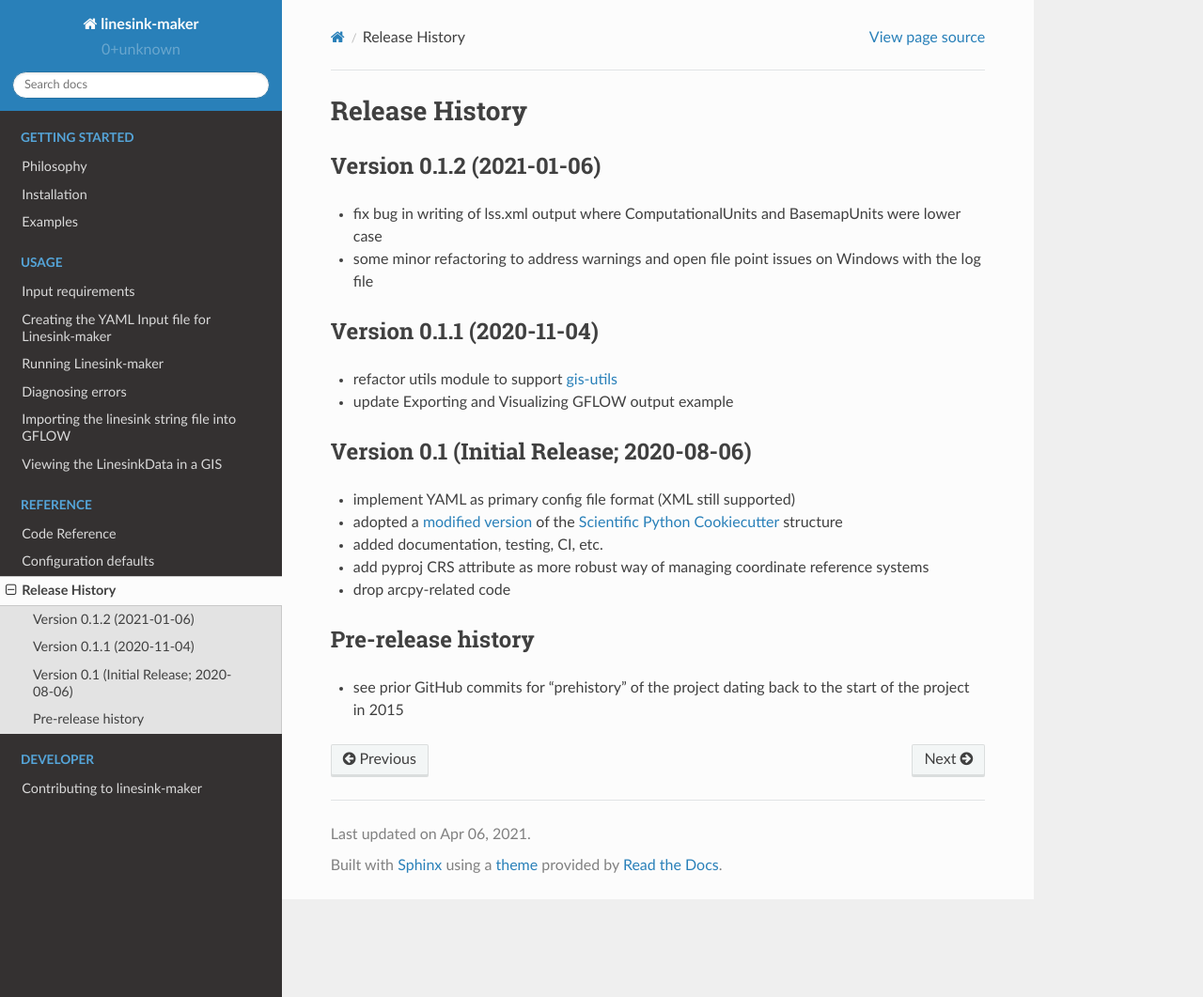
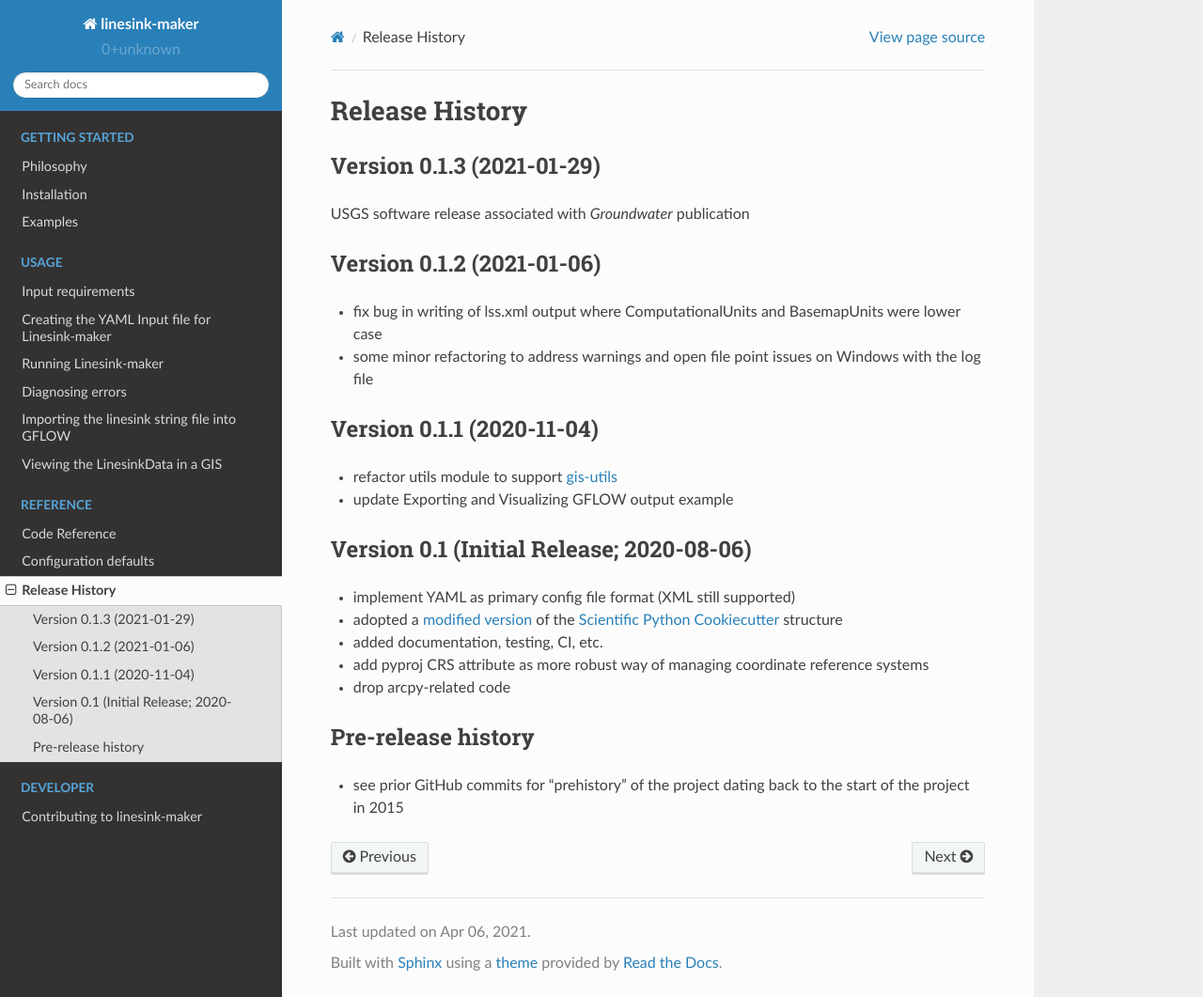
Before and after one commit to DOI-USGS/linesink-maker, a Sphinx documentation site: the page built from docs/source/release-history.rst, in a window 1280 px wide and 1061 px high. Shown: the whole window at 94% size. Built offline with Sphinx 7.4.7 and the Read the Docs theme 2.0.0, drawn with Linux system fonts in a browser that asks for light colours.

Commit message:
docs: update readme with GW citation; update release history

```diff
--- a/docs/source/release-history.rst
+++ b/docs/source/release-history.rst
@@ -1,6 +1,10 @@
 ===============
 Release History
 ===============
+
+Version 0.1.3 (2021-01-29)
+--------------------------
+USGS software release associated with `Groundwater` publication
 
 Version 0.1.2 (2021-01-06)
 --------------------------
```
Also changed, not shown: README.md (+5 -5 lines).
